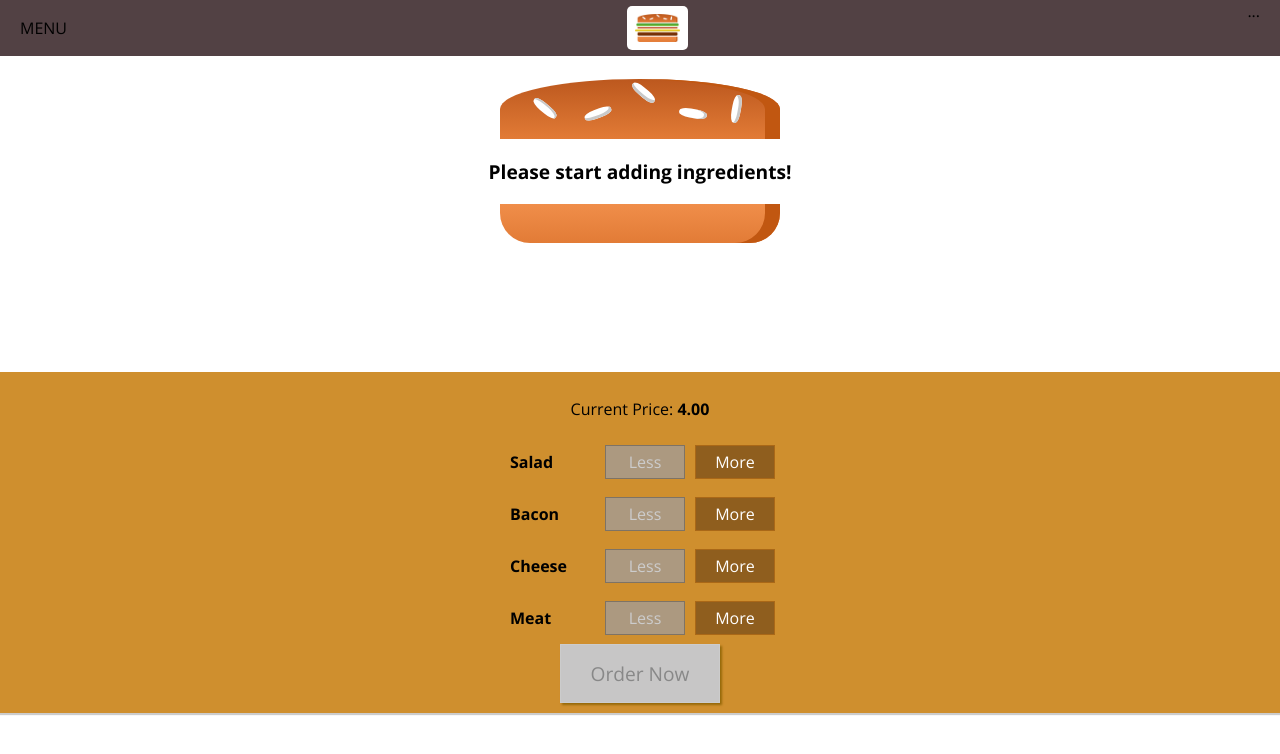
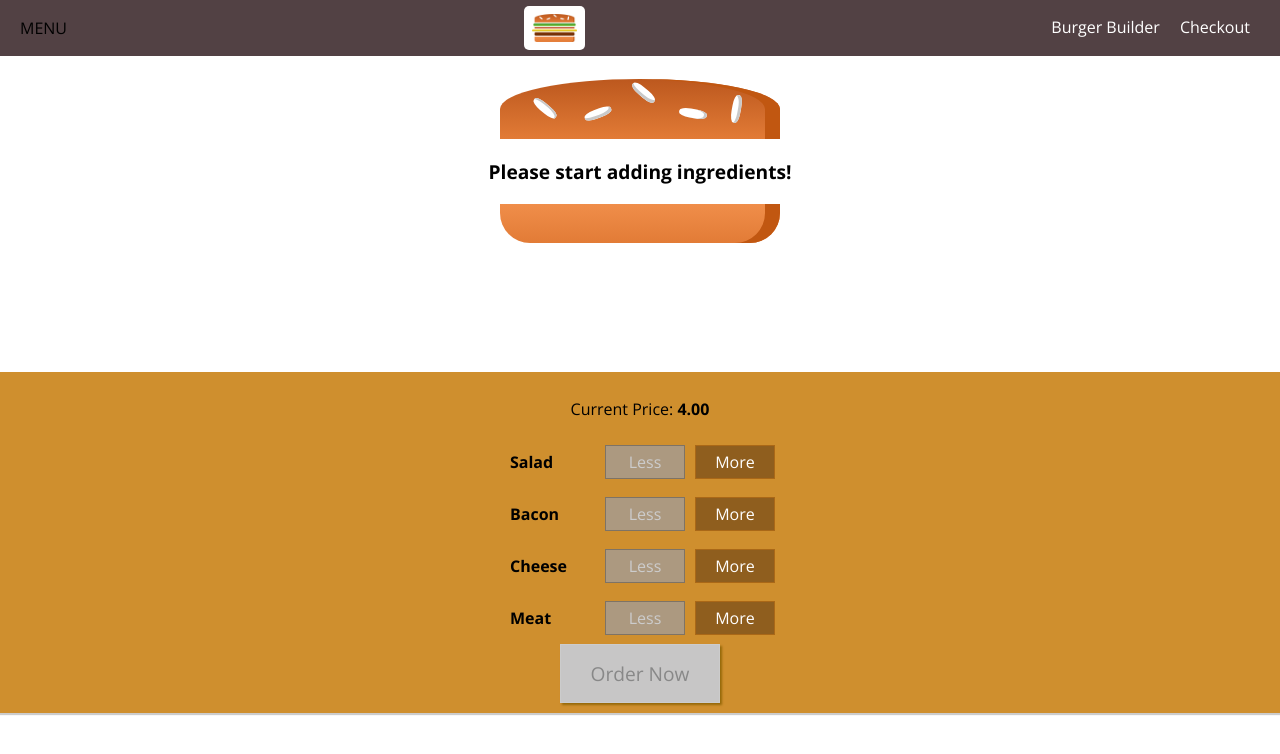
Before and after one commit to viktoria17/burger-builder, a React app: page / in a window 1280 px wide. Shown: the top 754 px of the page. Built offline with nearby package versions, Linux system fonts and the light colour scheme.

Commit message:
Add navigation items

```diff
--- /dev/null
+++ b/src/components/Navigation/NavigationItems/NavigationItem/NavigationItem.css
@@ -0,0 +1,25 @@
+.NavigationItem {
+	margin: 0;
+	box-sizing: border-box;
+	display: flex;
+	height: 100%;
+	align-items: center;
+}
+
+.NavigationItem a {
+	color: white;
+	text-decoration: none;
+	height: 100%;
+	padding: 16px 10px;
+	border-bottom: 4px solid transparent;
+	box-sizing: border-box;
+	display: block;
+}
+
+.NavigationItem a:hover,
+.NavigationItem a:active,
+.NavigationItem a.active {
+	background-color: #7d696d;
+	border-bottom: 4px solid #40A4c8;
+	color: white;
+}
--- /dev/null
+++ b/src/components/Navigation/NavigationItems/NavigationItem/NavigationItem.js
@@ -0,0 +1,14 @@
+import React from 'react';
+
+import classes from './NavigationItem.css';
+
+const navigationItem = ({ link, children, active }) => (
+	<li className={classes.NavigationItem}>
+		<a
+			className={active ? 'active' : null}
+			href={link}
+		>{children}</a>
+	</li>
+);
+
+export default navigationItem;
--- /dev/null
+++ b/src/components/Navigation/NavigationItems/NavigationItems.css
@@ -0,0 +1,8 @@
+.NavigationItems {
+	margin: 0;
+	padding: 0;
+	list-style: none;
+	display: flex;
+	align-items: center;
+	height: 100%;
+}
--- /dev/null
+++ b/src/components/Navigation/NavigationItems/NavigationItems.js
@@ -0,0 +1,13 @@
+import React from 'react';
+
+import classes from './NavigationItems.css';
+import NavigationItem from './NavigationItem/NavigationItem';
+
+const NavigationItems = () => (
+	<ul className={classes.NavigationItems}>
+		<NavigationItem link="/" active>Burger Builder</NavigationItem>
+		<NavigationItem link="/">Checkout</NavigationItem>
+	</ul>
+);
+
+export default NavigationItems;
--- a/src/components/Navigation/Toolbar/Toolbar.js
+++ b/src/components/Navigation/Toolbar/Toolbar.js
@@ -2,12 +2,13 @@
 
 import classes from './Toolbar.css';
 import Logo from '../../Logo/Logo';
+import NavigationItems from '../NavigationItems/NavigationItems';
 
 const toolbar = () => (
 	<header className={classes.Toolbar}>
 		<div>MENU</div>
 		<Logo />
-		<nav>...</nav>
+		<NavigationItems/>
 	</header>
 );
 
```
